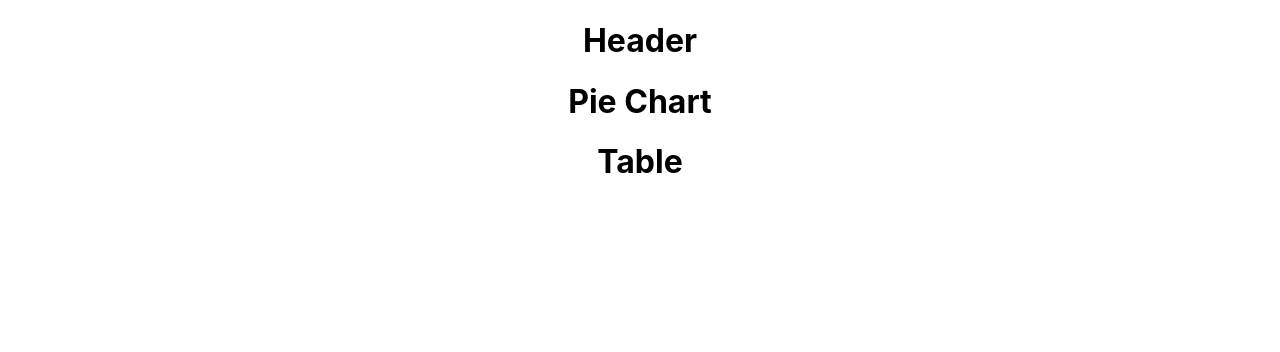
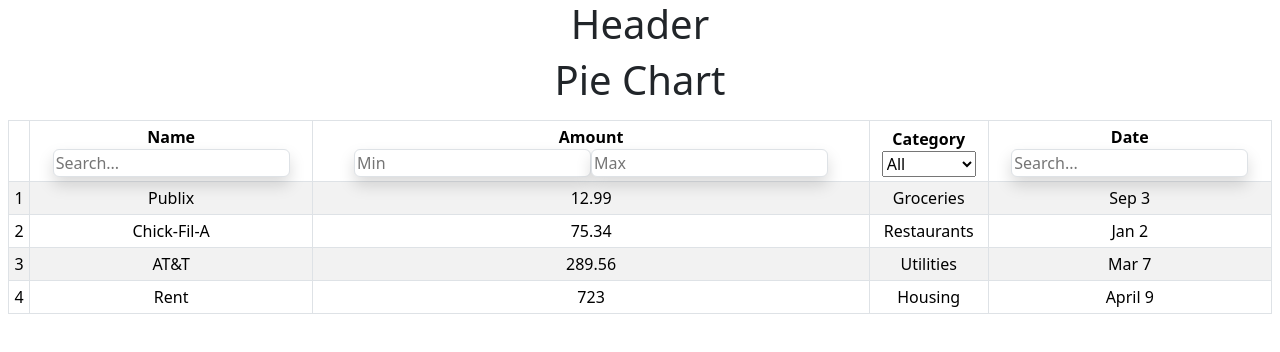
Before and after one commit to barosa19/expense-tracker-widget, a React (Create React App) app in the folder client/: page / in a window 1280 px wide. Shown: the top 352 px of the page. Built offline with nearby package versions, Linux system fonts and the light colour scheme.

Commit message:
created a sortable and filterable table using tan stack

```diff
--- a/client/package.json
+++ b/client/package.json
@@ -3,10 +3,12 @@
   "version": "0.1.0",
   "private": true,
   "dependencies": {
+    "@tanstack/react-table": "^8.20.6",
     "bootstrap": "^5.3.3",
     "chart.js": "^4.4.7",
     "cra-template": "1.2.0",
-    "react": "^19.0.0",
+    "react": "19.0.0",
+    "react-bootstrap": "^2.10.9",
     "react-dom": "^19.0.0",
     "react-scripts": "5.0.1"
   },
--- a/client/src/App.js
+++ b/client/src/App.js
@@ -4,6 +4,8 @@ import Header from './components/Header'
 import PieChart from './components/PieChart'
 import ExpenseTable from './components/ExpenseTable'
 import AddExpenseForm from './components/AddExpenseForm'
+import 'bootstrap/dist/css/bootstrap.min.css'
+
 
 function App() {
   return (
--- a/client/src/components/ExpenseTable.js
+++ b/client/src/components/ExpenseTable.js
@@ -1,9 +1,250 @@
-function ExpenseTable(){
-    return(
-        <div>
-            <h1>Table</h1>
-        </div>
-    )
+import React from 'react'
+import { Table as BTable } from "react-bootstrap";
+
+import {
+  Column,
+  ColumnDef,
+  ColumnFiltersState,
+  RowData,
+  flexRender,
+  getCoreRowModel,
+  getFilteredRowModel,
+  getPaginationRowModel,
+  getSortedRowModel,
+  useReactTable,
+} from '@tanstack/react-table'
+
+const defaultData = [
+    {
+      id: 1,
+      name: "Publix",
+      amount: 12.99,
+      category: "Groceries",
+      date: "Sep 3",
+    },
+    {
+      id: 2,
+      name: "Chick-Fil-A",
+      amount: 75.34,
+      category: "Restaurants",
+      date: "Jan 2",
+    },
+    {
+      id: 3,
+      name: "AT&T",
+      amount: 289.56,
+      category: "Utilities",
+      date: "Mar 7",
+    },
+    {
+      id: 4,
+      name: "Rent",
+      amount: 723.0,
+      category: "Housing",
+      date: "April 9",
+    },
+  ];
+
+function ExpenseTable() {
+
+  const [columnFilters, setColumnFilters] = React.useState([])
+
+  const columns = React.useMemo(
+    () => [
+      {
+        accessorKey: 'id',
+        header: " ",
+        cell: info => info.getValue(),
+        enableColumnFilter: false
+      },
+      {
+        accessorKey: 'name',
+        id: 'name',
+        cell: info => info.getValue(),
+        header: () => <span>Name</span>,
+      },
+      {
+        accessorKey: 'amount',
+        header: () => 'Amount',
+        meta: {
+          filterVariant: 'range',
+        },
+      },
+      {
+        accessorKey: 'category',
+        header: 'Category',
+        meta: {
+          filterVariant: 'select',
+        },
+      },
+      {
+        accessorKey: 'date',
+        header: 'Date'
+      },
+    ],
+    []
+  )
+
+  const [data, _setData] = React.useState(defaultData)
+
+console.log(data)
+  const table = useReactTable({
+    data,
+    columns,
+    filterFns: {},
+    state: {
+      columnFilters,
+    },
+    onColumnFiltersChange: setColumnFilters,
+    getCoreRowModel: getCoreRowModel(),
+    getFilteredRowModel: getFilteredRowModel(),
+    getSortedRowModel: getSortedRowModel(),
+    // getPaginationRowModel: getPaginationRowModel(),
+    debugTable: true,
+    debugHeaders: true,
+    debugColumns: false,
+  })
+
+  return (
+    <div className="p-2">
+      <BTable striped bordered hover responsive size="sm">
+        <thead>
+          {table.getHeaderGroups().map(headerGroup => (
+            <tr key={headerGroup.id}>
+              {headerGroup.headers.map(header => {
+                return (
+                  <th key={header.id} colSpan={header.colSpan}>
+                    {header.isPlaceholder ? null : (
+                      <>
+                        <div
+                          {...{
+                            className: header.column.getCanSort()
+                              ? 'cursor-pointer select-none'
+                              : '',
+                            onClick: header.column.getToggleSortingHandler(),
+                          }}
+                        >
+                          {flexRender(
+                            header.column.columnDef.header,
+                            header.getContext()
+                          )}
+                          {{
+                            asc: ' 🔼',
+                            desc: ' 🔽',
+                          }[header.column.getIsSorted()] ?? null}
+                        </div>
+                        {header.column.getCanFilter() ? (
+                          <div>
+                            <Filter column={header.column} />
+                          </div>
+                        ) : null}
+                      </>
+                    )}
+                  </th>
+                )
+              })}
+            </tr>
+          ))}
+        </thead>
+        <tbody>
+          {table.getRowModel().rows.map(row => {
+            return (
+              <tr key={row.id}>
+                {row.getVisibleCells().map(cell => {
+                  return (
+                    <td key={cell.id}>
+                      {flexRender(
+                        cell.column.columnDef.cell,
+                        cell.getContext()
+                      )}
+                    </td>
+                  )
+                })}
+              </tr>
+            )
+          })}
+        </tbody>
+      </BTable>
+    </div>
+  )
 }
 
-export default ExpenseTable
+function Filter({ column }) {
+  const columnFilterValue = column.getFilterValue()
+  const { filterVariant } = column.columnDef.meta ?? {}
+
+  return filterVariant === 'range' ? (
+    <div>
+      <div className="flex space-x-2">
+        {/* See faceted column filters example for min max values functionality */}
+        <DebouncedInput
+          type="number"
+          value={(columnFilterValue )?.[0] ?? ''}
+          onChange={value =>
+            column.setFilterValue((old) => [value, old?.[1]])
+          }
+          placeholder={`Min`}
+          className="w-12 border shadow rounded"
+        />
+        <DebouncedInput
+          type="number"
+          value={(columnFilterValue )?.[1] ?? ''}
+          onChange={value =>
+            column.setFilterValue((old) => [old?.[0], value])
+          }
+          placeholder={`Max`}
+          className="w-12 border shadow rounded"
+        />
+      </div>
+      <div className="h-1" />
+    </div>
+  ) : filterVariant === 'select' ? (
+    <select
+      onChange={e => column.setFilterValue(e.target.value)}
+      value={columnFilterValue?.toString()}
+    >
+      {/* See faceted column filters example for dynamic select options */}
+      <option value="">All</option>
+      <option value="Groceries">Groceries</option>
+      <option value="Housing">Housing</option>
+      <option value="Utilities">Utilities</option>
+    </select>
+  ) : (
+    <DebouncedInput
+      className="w-36 border shadow rounded"
+      onChange={value => column.setFilterValue(value)}
+      placeholder={`Search...`}
+      type="text"
+      value={(columnFilterValue ?? '') }
+    />
+    // See faceted column filters example for datalist search suggestions
+  )
+}
+
+// A typical debounced input react component
+function DebouncedInput({
+  value: initialValue,
+  onChange,
+  debounce = 500,
+  ...props
+}) {
+  const [value, setValue] = React.useState(initialValue)
+
+  React.useEffect(() => {
+    setValue(initialValue)
+  }, [initialValue])
+
+  React.useEffect(() => {
+    const timeout = setTimeout(() => {
+      onChange(value)
+    }, debounce)
+
+    return () => clearTimeout(timeout)
+  }, [value])
+
+  return (
+    <input {...props} value={value} onChange={e => setValue(e.target.value)} />
+  )
+}
+
+export default ExpenseTable;
```
Also changed, not shown: 1 other file (tests, documents, lock files or other folders).
